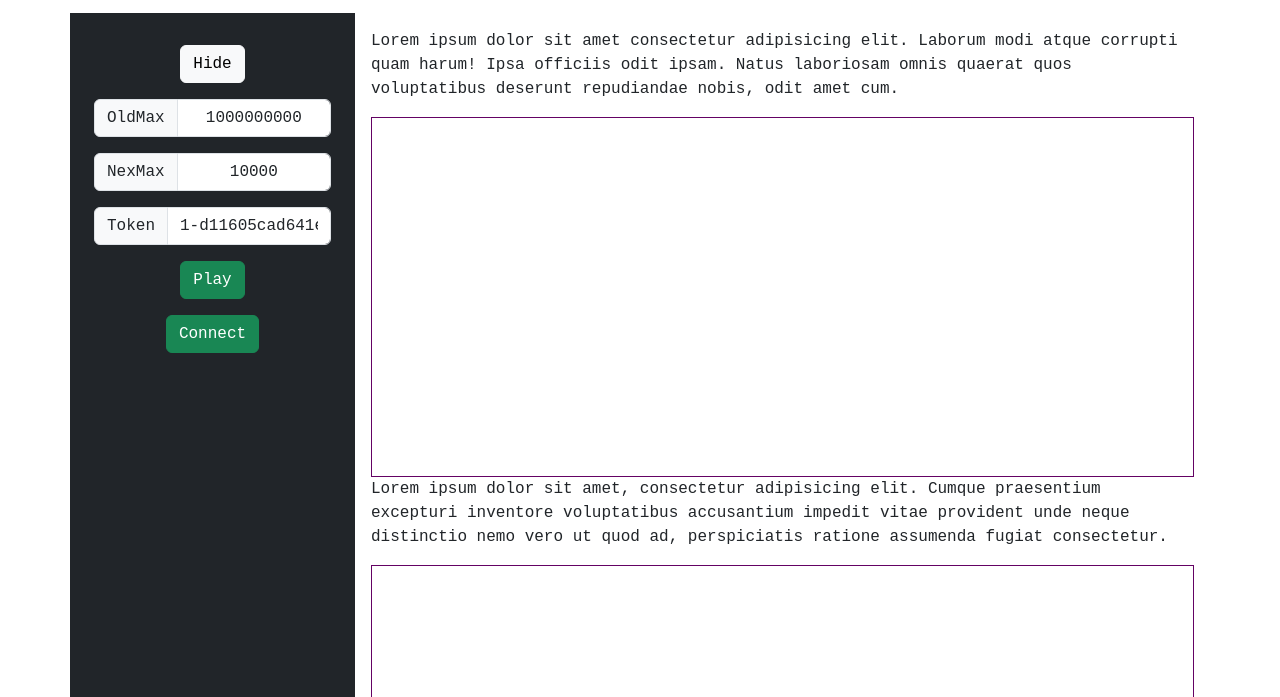
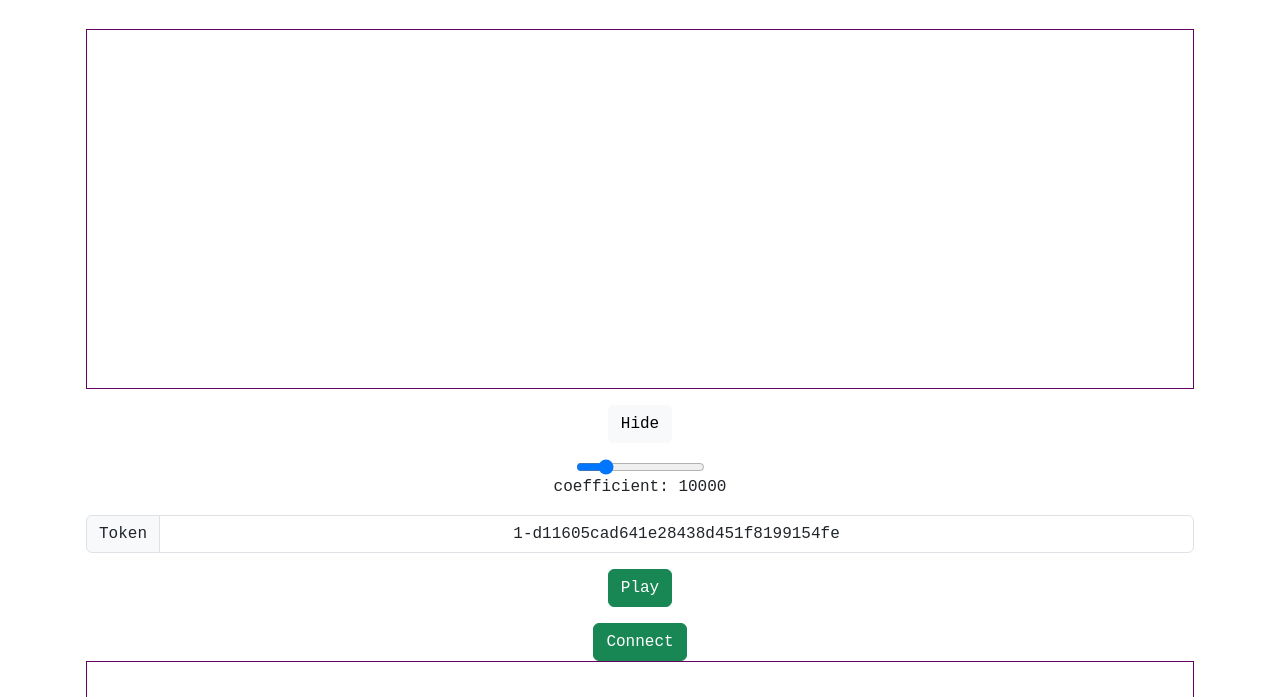
Before and after one commit to DanhChinh/hit, a plain HTML site: page index.html in a window 1280 px wide. Both pictures are taken after a click on the button "Show". Shown: the part 103-800 px from the top of the page. Drawn offline with nearby package versions, Linux system fonts and the light colour scheme.

Commit message:
up up up

```diff
--- a/index.html
+++ b/index.html
@@ -75,39 +75,23 @@
         <div class="container">
 
             <div class="row">
-                <div class="col-3 bg-dark ">
-                    <div class="container mt-3 ">
+
+                <div class=" p-3">
+
+                    <canvas class="chart" id="DOM_gameChart"></canvas>
                     <button type="button" class="btn btn-light mt-3" id="DOM_isShowInput">Show</button>
                     <div class="my_form mt-3">
-                            <div class="input-group flex-nowrap ">
-                                <span class="input-group-text" id="addon-wrapping">OldMax</span>
-                                <input type="text" class="form-control" aria-label="Username"
-                                    aria-describedby="addon-wrapping" id="DOM_gameMax" value="1000000000">
-                            </div>
-                            <div class="input-group flex-nowrap mt-3 ">
-                                <span class="input-group-text" id="addon-wrapping">NexMax</span>
-                                <input type="text" class="form-control" aria-label="Username"
-                                    aria-describedby="addon-wrapping" id="DOM_myMax" value="10000">
-                            </div>
+                        <input type="range" id="slider" min="0" max="50000" value="10000" step="1000">
+                        <p>coefficient: <span id="valueDisplay">10000</span></p>
                         <div class="input-group flex-nowrap mt-3 ">
                             <span class="input-group-text" id="addon-wrapping">Token</span>
-                                <input type="text" class="form-control" aria-label=""
-                                    aria-describedby="addon-wrapping" id="DOM_accessToken" value="1-d11605cad641e28438d451f8199154fe">
+                            <input type="text" class="form-control" aria-label="" aria-describedby="addon-wrapping"
+                                id="DOM_accessToken" value="1-d11605cad641e28438d451f8199154fe">
                         </div>
                         <button type="button" class="btn btn-success mt-3" id="DOM_isPlay">Play</button>
                         <br>
                         <button type="button" class="btn btn-success mt-3" id="DOM_isConnect">Connect</button>
                     </div>
-                    </div>
-                </div>
-                <div class="col-9 p-3">
-                    <p class="text-start">Lorem ipsum dolor sit amet consectetur adipisicing elit. Laborum modi atque
-                        corrupti quam harum! Ipsa officiis odit ipsam. Natus laboriosam omnis quaerat quos voluptatibus
-                        deserunt repudiandae nobis, odit amet cum.</p>
-                    <canvas class="chart" id="DOM_gameChart"></canvas>
-                    <p class="text-start">Lorem ipsum dolor sit amet, consectetur adipisicing elit. Cumque praesentium
-                        excepturi inventore voluptatibus accusantium impedit vitae provident unde neque distinctio nemo
-                        vero ut quod ad, perspiciatis ratione assumenda fugiat consectetur.</p>
                     <canvas class="chart" id="DOM_myChart"></canvas>
                 </div>
             </div>
--- a/qlearning/requirement.txt
+++ b/qlearning/requirement.txt
@@ -2,3 +2,6 @@ flask
 flask_socketio
 flask_cors
 pandas
+joblib
+scikit-learn
+xgboost
--- a/src/script/remote.js
+++ b/src/script/remote.js
@@ -1,10 +1,9 @@
 var REMOTE = {
     "isPlay": false,
     "isShowInput": false,
-    "gameMax": undefined,
-    "myMax": undefined,
     "isConnect": false,
     "accessToken": undefined,
+    "coefficient": 0
 
 }
 
@@ -14,8 +13,7 @@ DOM_isPlay.onclick = (e) => {
     e.target.textContent = REMOTE.isPlay ? "View" : "Play";
     e.target.style.backgroundColor = REMOTE.isPlay ? "red" : "green";
     if (REMOTE.isPlay) {
-        REMOTE.gameMax = +DOM_gameMax.value;
-        REMOTE.myMax = +DOM_myMax.value;
+        REMOTE.coefficient = slider.value;
     }
 }
 DOM_isShowInput.onclick = (e) => {
@@ -40,3 +38,10 @@ DOM_isConnect.onclick = (e)=>{
         }
     }
 }
+
+const slider = document.getElementById('slider');
+        const valueDisplay = document.getElementById('valueDisplay');
+
+        slider.addEventListener('input', function() {
+            valueDisplay.textContent = slider.value;
+        });
--- a/src/script/socket_io.js
+++ b/src/script/socket_io.js
@@ -46,7 +46,7 @@ function connectToSocketServer() {
                     let received_data = JSON.parse(data);
                     console.log(received_data)
                     PLAYER.eid = received_data.eid
-                    PLAYER.b = received_data.b
+                    PLAYER.b = received_data.b * REMOTE.coefficient
 
                 });
 
```
Also changed, not shown: 2 other files. Lines whose indentation alone changed are shown as unchanged.
